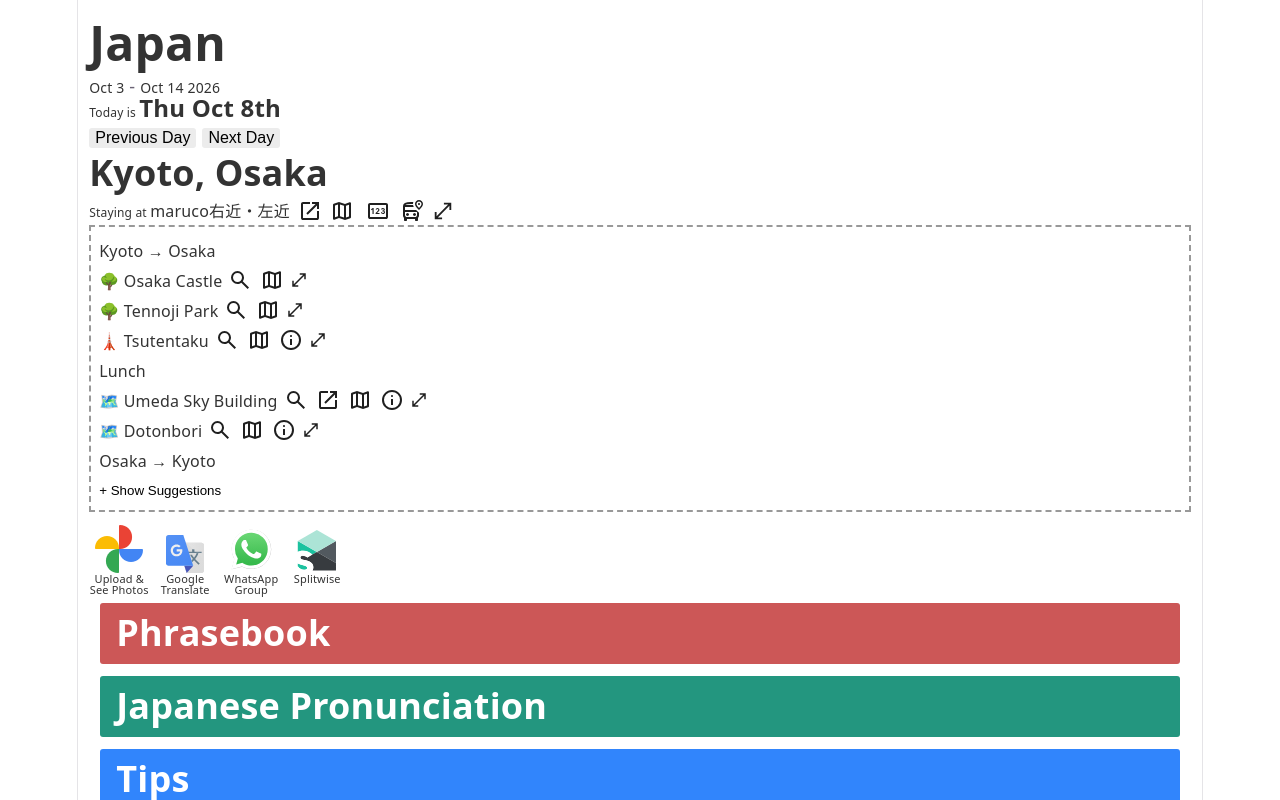
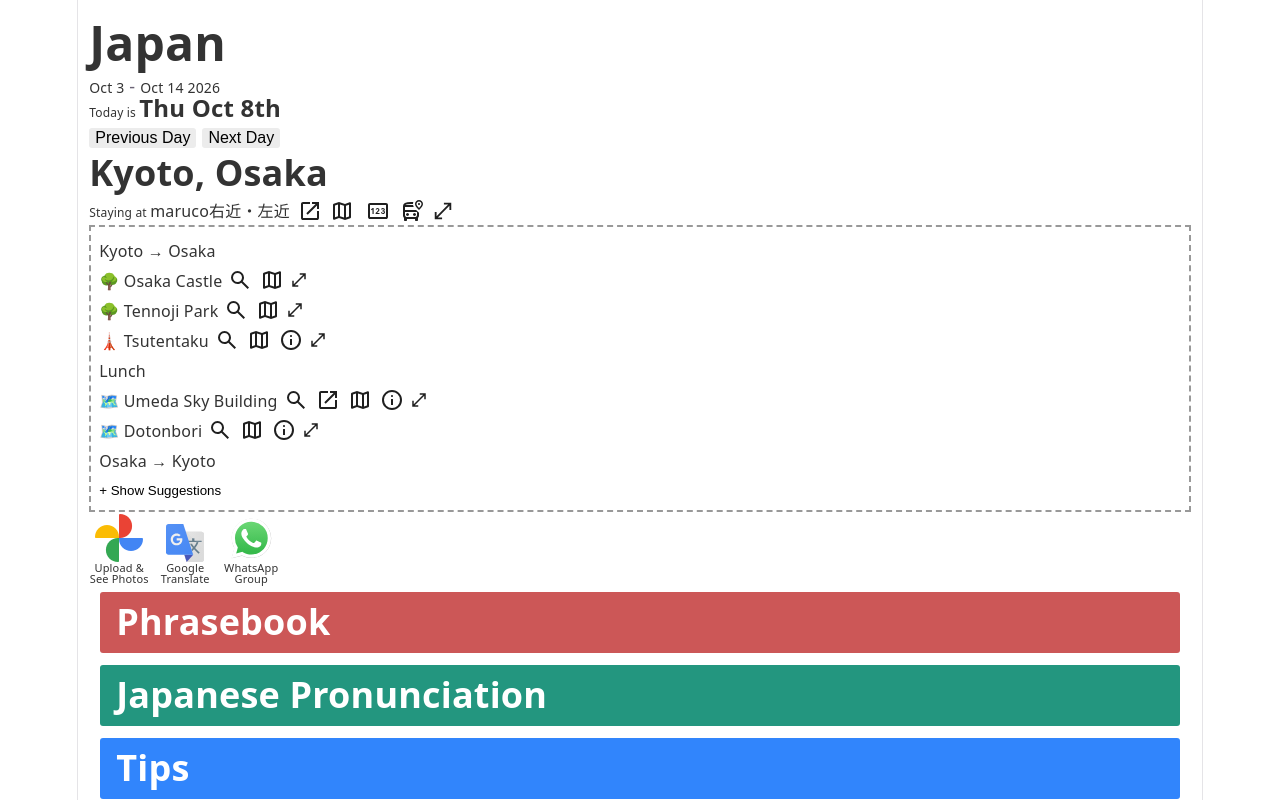
Before and after one commit to nuplex/tripchecked, a React (Vite) app: page / in a window 1280 px wide. Shown: the top 800 px of the page. Built offline with nearby package versions, Linux system fonts and the light colour scheme.

Commit message:
Update japanTrip2026

```diff
--- a/src/japanTrip2026Data.ts
+++ b/src/japanTrip2026Data.ts
@@ -38,11 +38,6 @@ export const Japan2026TripData: Trip = {
       icon: 'logo_WhatsApp',
       link: 'https://chat.whatsapp.com/IClKGJcwclgLJlD3IkY3BZ',
       subheader: 'WhatsApp Group'
-    }),
-    toGoTo({
-      icon: 'logo_Splitwise',
-      link: 'https://www.splitwise.com/join/Wp5Fje9z1pM+55amc?v=e',
-      subheader: 'Splitwise'
     }),
   ],
   accommodations: {
```
